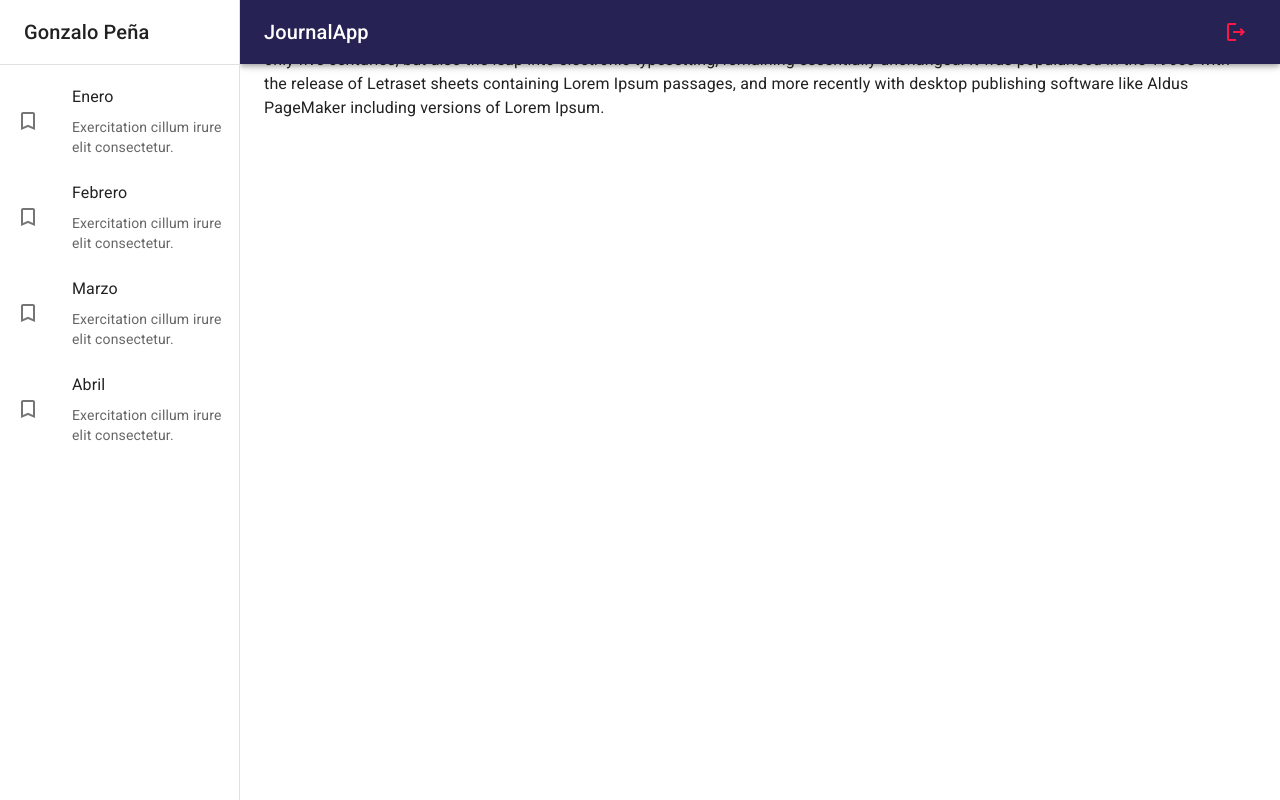
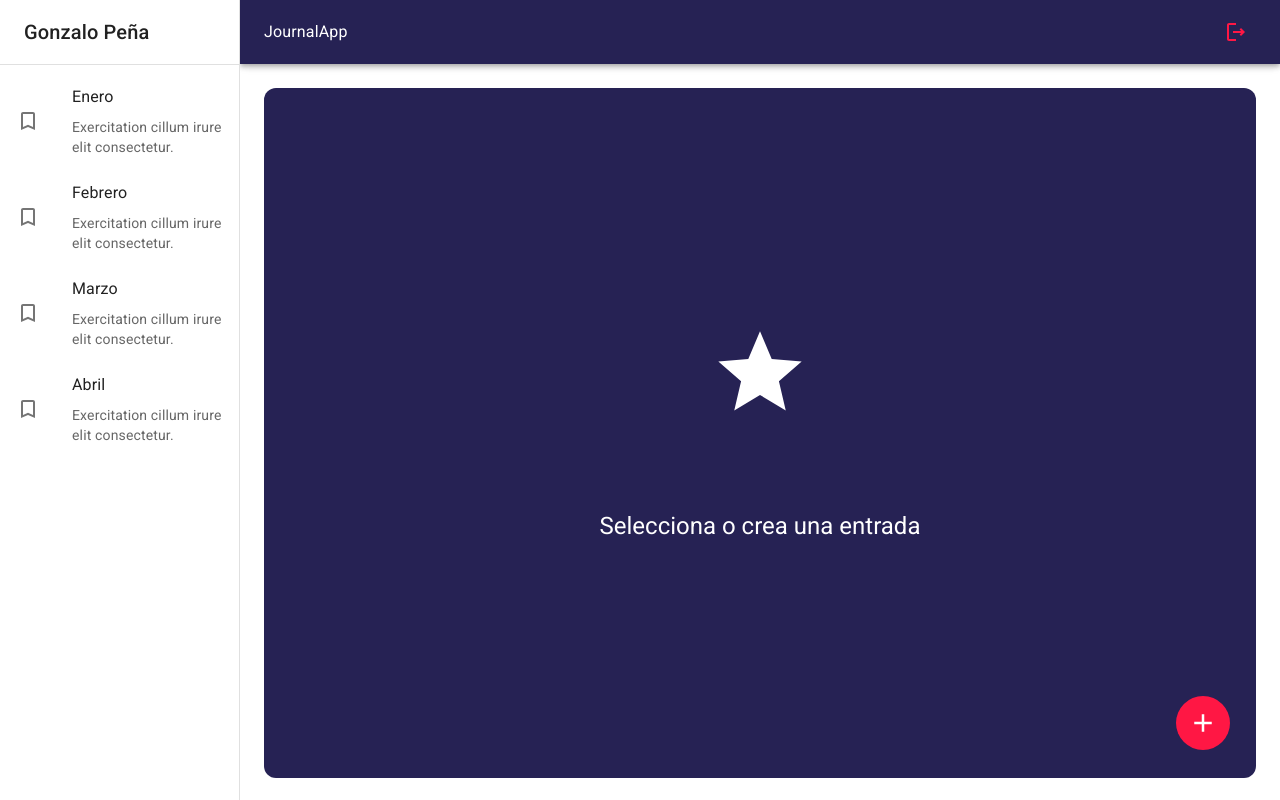
Before and after one commit to GonzaloPenia/U17-JournalApp, a React (Vite) app: page / in a window 1280 px wide. Built offline with nearby package versions, Linux system fonts and the light colour scheme.

Commit message:
navbar+sidebar ok

```diff
--- /dev/null
+++ b/src/journal/components/ImageGallery.jsx
@@ -0,0 +1,71 @@
+import * as React from 'react';
+import ImageList from '@mui/material/ImageList';
+import ImageListItem from '@mui/material/ImageListItem';
+
+export const ImageGallery = () => {
+  return (
+    <ImageList sx={{ width: 500, height: 450 }} cols={3} rowHeight={164}>
+      {itemData.map((item) => (
+        <ImageListItem key={item.img}>
+          <img
+            srcSet={`${item.img}?w=164&h=164&fit=crop&auto=format&dpr=2 2x`}
+            src={`${item.img}?w=164&h=164&fit=crop&auto=format`}
+            alt={item.title}
+            loading="lazy"
+          />
+        </ImageListItem>
+      ))}
+    </ImageList>
+  );
+}
+
+const itemData = [
+  {
+    img: 'https://images.unsplash.com/photo-1551963831-b3b1ca40c98e',
+    title: 'Breakfast',
+  },
+  {
+    img: 'https://images.unsplash.com/photo-1551782450-a2132b4ba21d',
+    title: 'Burger',
+  },
+  {
+    img: 'https://images.unsplash.com/photo-1522770179533-24471fcdba45',
+    title: 'Camera',
+  },
+  {
+    img: 'https://images.unsplash.com/photo-1444418776041-9c7e33cc5a9c',
+    title: 'Coffee',
+  },
+  {
+    img: 'https://images.unsplash.com/photo-1533827432537-70133748f5c8',
+    title: 'Hats',
+  },
+  {
+    img: 'https://images.unsplash.com/photo-1558642452-9d2a7deb7f62',
+    title: 'Honey',
+  },
+  {
+    img: 'https://images.unsplash.com/photo-1516802273409-68526ee1bdd6',
+    title: 'Basketball',
+  },
+  {
+    img: 'https://images.unsplash.com/photo-1518756131217-31eb79b20e8f',
+    title: 'Fern',
+  },
+  {
+    img: 'https://images.unsplash.com/photo-1597645587822-e99fa5d45d25',
+    title: 'Mushrooms',
+  },
+  {
+    img: 'https://images.unsplash.com/photo-1567306301408-9b74779a11af',
+    title: 'Tomato basil',
+  },
+  {
+    img: 'https://images.unsplash.com/photo-1471357674240-e1a485acb3e1',
+    title: 'Sea star',
+  },
+  {
+    img: 'https://images.unsplash.com/photo-1589118949245-7d38baf380d6',
+    title: 'Bike',
+  },
+];
--- a/src/journal/components/NavBar.jsx
+++ b/src/journal/components/NavBar.jsx
@@ -19,7 +19,7 @@
             </IconButton>
 
             <Grid2 container direction='row' justifyContent='space-between' alignItems='center' sx={{ width: '100%' }}>
-                <Typography variant='h6' noWrap component='div'>JournalApp</Typography>
+                <Typography variant='h7' noWrap component='div'>JournalApp</Typography>
 
                 <IconButton color='error' sx={{ ml: 'auto' }}>
                     <LogoutOutlined/>
--- a/src/journal/components/index.js
+++ b/src/journal/components/index.js
@@ -1,2 +1,3 @@
 export * from './NavBar';
 export * from './SideBar';
+export * from './ImageGallery';
--- a/src/journal/layout/JournalLayout.jsx
+++ b/src/journal/layout/JournalLayout.jsx
@@ -1,4 +1,4 @@
-import { Box } from '@mui/material'
+import { Box,Toolbar } from '@mui/material'
 import { NavBar,SideBar } from '../components/index';
 
 const drawerWidth = 240;
@@ -14,8 +14,9 @@
         <Box component='main'
               sx={{flexGrow: 1, px: 3}}>
 
-                  {/* Toolbar*/}
-                  {children}
+            <Toolbar/>
+            {children}
+
         </Box>
 
 
--- a/src/journal/pages/JournalPage.jsx
+++ b/src/journal/pages/JournalPage.jsx
@@ -1,12 +1,29 @@
-import { Typography } from "@mui/material"
+import { IconButton,Box } from "@mui/material"
 import { JournalLayout } from "../layout/JournalLayout"
+import { NothingSelectedView } from "../views/index"
+import { AddOutlined } from "@mui/icons-material"
 
 export const JournalPage = () => {
   return (
     <JournalLayout>
-      <Typography>Lorem Ipsum is simply dummy text of the printing and typesetting industry. Lorem Ipsum has been the industry's standard dummy text ever since the 1500s, when an unknown printer took a galley of type and scrambled it to make a type specimen book. It has survived not only five centuries, but also the leap into electronic typesetting, remaining essentially unchanged. It was popularised in the 1960s with the release of Letraset sheets containing Lorem Ipsum passages, and more recently with desktop publishing software like Aldus PageMaker including versions of Lorem Ipsum.</Typography>
-      {/* Nothing selected*/}
-      {/* Note*/}
+      <Box sx={{ position: 'relative'}}>
+        <NothingSelectedView/>
+
+        <IconButton
+          size='large'
+          sx={{
+            color:'white',
+            backgroundColor: 'error.main',
+            ':hover':{ backgroundColor:'error.main', opacity: 0.9 },
+            position: 'fixed',
+            display: 'flex',
+            right: 50,
+            bottom: 50,
+          }}>
+          <AddOutlined sx={{ fontSize: 30 }} />
+        </IconButton>
+      </Box>
+
     </JournalLayout>
   )
 }
--- /dev/null
+++ b/src/journal/views/NoteView.jsx
@@ -0,0 +1,47 @@
+import { SaveOutlined } from '@mui/icons-material'
+import { Typography, Button, TextField } from '@mui/material'
+import Grid from '@mui/material/Grid';
+import React from 'react'
+import { ImageGallery } from '../components'
+
+export const NoteView = () => {
+  return (
+    <Grid container direction='row' justifyContent='space-between' alignItems='center' sx={{ mb:1 }}>
+        <Grid>
+            <Typography fontSize={39} fontWeight='light' >23 de marzo, 2025</Typography>
+        </Grid>
+
+        <Grid>
+            <Button color="primary" sx={{ padding:2 }}>
+                <SaveOutlined sx={{fontSize: 30, mr: 1 }} />
+                Guardar
+            </Button>
+        </Grid>
+
+        <Grid container direction='row' alignItems='center' sx={{ mb:1 }}>
+            <TextField
+                    type="text"
+                    variant="filled"
+                    fullWidth
+                    placeholder="¿Que sucedió hoy?"
+                    label="Título"
+                    sx={{border: 'none', mb:1}}
+            />
+            <TextField
+                    type="text"
+                    variant="filled"
+                    fullWidth
+                    multiline
+                    placeholder="Desarrolle la noticia"
+                    label="Texto"
+                    minRows={5}
+            />
+        </Grid>
+
+
+        <ImageGallery/>
+
+
+    </Grid>
+  )
+}
--- /dev/null
+++ b/src/journal/views/NothingSelectedView.jsx
@@ -0,0 +1,36 @@
+import { StarOutlined } from "@mui/icons-material"
+import { Box, Typography, Grid2, Toolbar } from "@mui/material"
+
+
+export const NothingSelectedView = () => {
+  return (
+    <Box component="main"
+        sx={{
+            marginTop: 3,
+            display: "flex",
+            justifyContent: "center",
+            alignItems: "center",
+            minHeight: 'calc(100vh - 110px)',
+            bgcolor: "primary.main",
+            borderRadius: 3,
+        }}>
+                <Box sx={{
+                    display: 'flex',
+                    flexDirection: 'column',
+                    alignItems: 'center',
+                    gap: 1
+                }}>
+                        <Grid2>
+                            <StarOutlined sx={{fontSize:100, color: 'white'}}  />
+                        </Grid2>
+
+                        <Toolbar/>
+
+                        <Grid2>
+                            <Typography color='white' variant='h5'>Selecciona o crea una entrada</Typography>
+                        </Grid2>
+                </Box>
+
+    </Box>
+  )
+}
--- /dev/null
+++ b/src/journal/views/index.js
@@ -0,0 +1,2 @@
+export * from './NothingSelectedView';
+export * from './NoteView';
```
